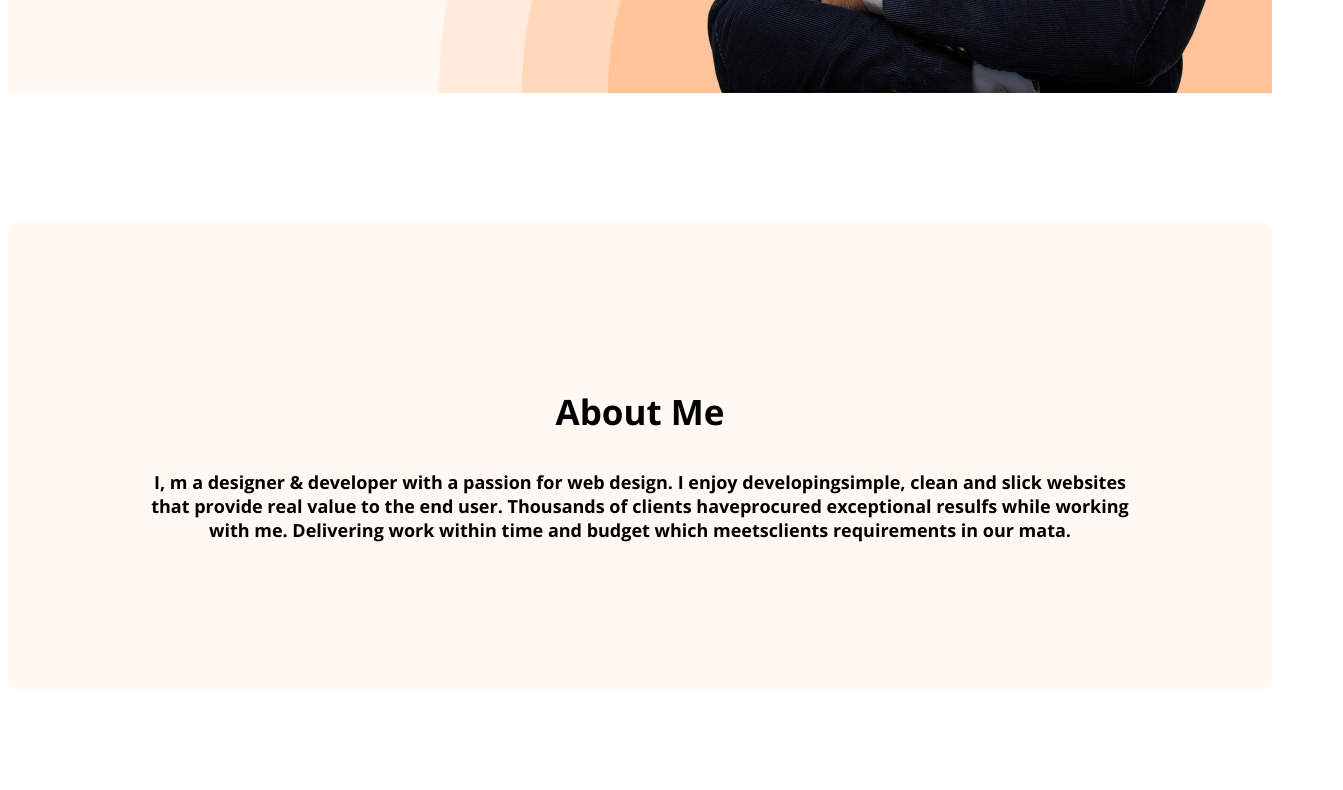
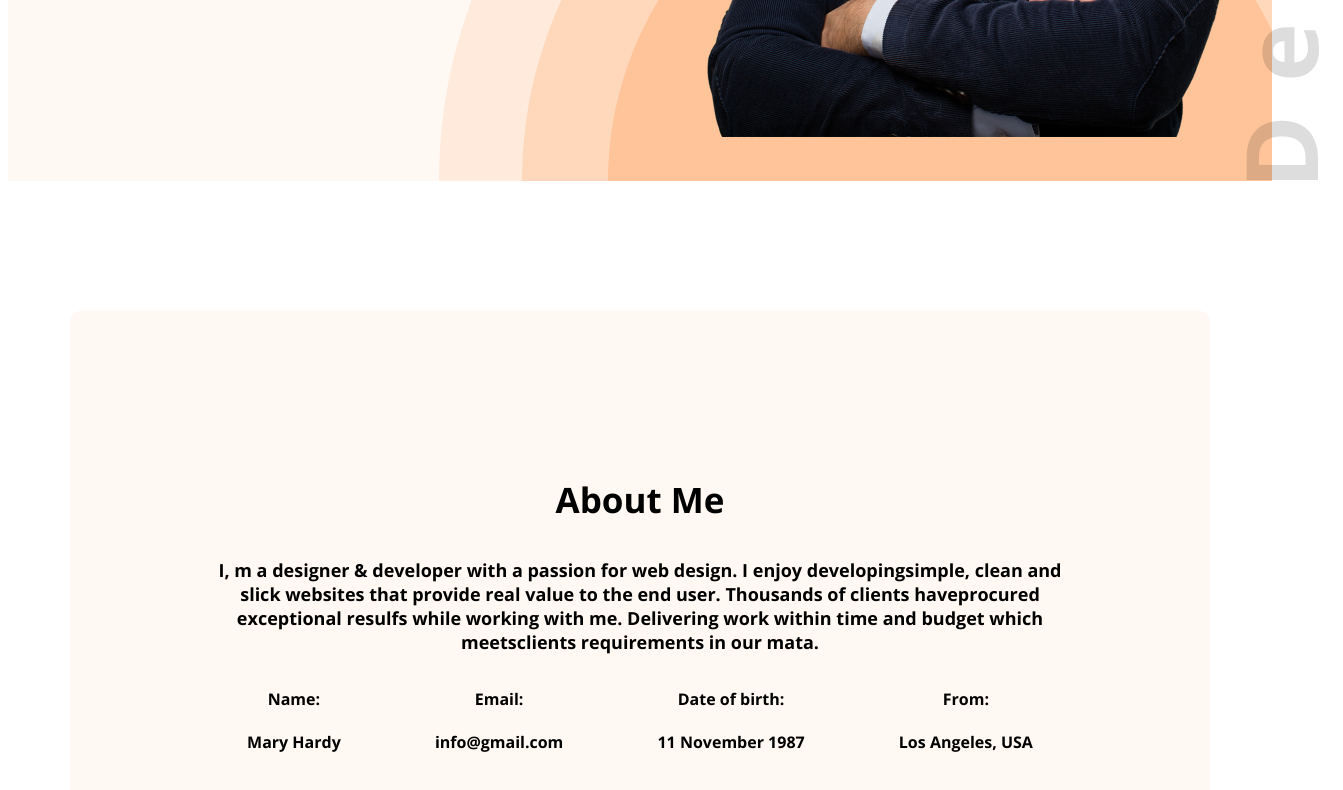
Before and after one commit to saisob/wbdeveloper-portfoilo-a, a plain HTML site: page index.html in a window 1280 px wide. Shown: the part 772-1562 px from the top of the page, 1343 px wide, since content can reach past the window. Drawn offline with nearby package versions, Linux system fonts and the light colour scheme.

Commit message:
added about information

```diff
--- a/index.html
+++ b/index.html
@@ -30,12 +30,31 @@
                 <button class="btn-primary">Contact</button>
             </div>
             <img class="Profile-pic" src="images/hardy.png" alt="">
+            <img class="developer" src="images/developer.png" alt="">
         </div>
     </header>
     <main>
         <section class="about">
             <h3 class="section-title">About Me</h3>
             <p class="section-description">I, m a designer & developer with a passion for web design. I enjoy developingsimple, clean and slick websites that provide real value to the end user. Thousands of clients haveprocured exceptional resulfs while working with me. Delivering work within time and budget which meetsclients requirements in our mata.</p>
+            <div class="about-info-container">
+                <div class="about-info">
+                    <p class="info-titel">Name:</p>
+                    <h4 class="info-description">Mary Hardy</h4>
+                </div>
+                <div class="about-info">
+                    <p class="info-titel">Email:</p>
+                    <h4 class="info-description">info@gmail.com</h4>
+                </div>
+                <div class="about-info">
+                    <p class="info-titel">Date of birth:</p>
+                    <h4 class="info-description">11 November 1987</h4>
+                </div>
+                <div class="about-info">
+                    <p class="info-titel">From:</p>
+                    <h4 class="info-description">Los Angeles, USA</h4>
+                </div>
+            </div>
         </section>
     </main>
     <footer>
--- a/styles/portfolio.css
+++ b/styles/portfolio.css
@@ -97,7 +97,6 @@ nav a {
     border-radius: 10px;
     background: #FFF8F3;
     margin: 130px 0;
-
 }
 
 .section-title {
@@ -106,8 +105,23 @@ nav a {
     font-size: 35px;
     font-weight: 700;
 }
-.section-description{
+
+.section-description {
     color: var(#757575);
-text-align: center;
-font-size: 18px;
+    text-align: center;
+    font-size: 18px
 }
+main{
+    width: 1140px;
+    height: 550px;
+    margin: 0 auto;
+
+}
+.about-info-container{
+    display: flex;
+    justify-content: space-around;
+
+}
+.about-info{
+    text-align: center;
+}
```
